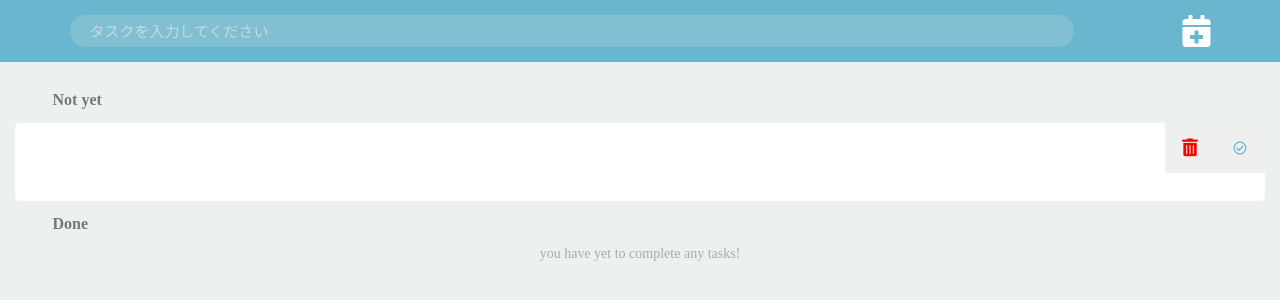
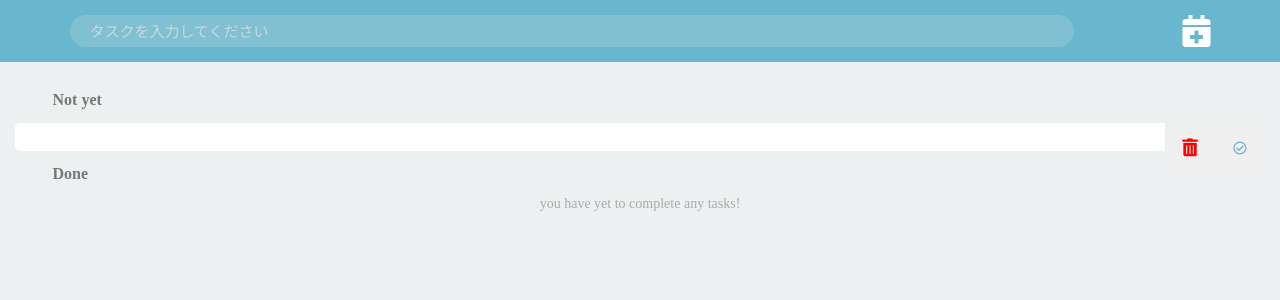
Before and after one commit to kuniyoshi1/todo, a plain HTML site: page index.html in a window 1280 px wide. Both pictures are taken after a click on the icon 1196 px from the left and 31 px from the top of the page. Drawn offline with Linux system fonts and the light colour scheme.

Commit message:
edit appjs

```diff
--- a/assets/css/style.css
+++ b/assets/css/style.css
@@ -55,7 +55,7 @@ header i:hover{
   position:relative;
   margin-bottom: 10px;
   padding: 14px 100px 14px 14px;
-  height: 50px;
+  height: auto;
 }
 
 
--- a/assets/js/app.js
+++ b/assets/js/app.js
@@ -58,7 +58,11 @@ function addTask(value){
 
   //データ(valueの中身)を配列に格納
   data.task.push(value);
+
   addTaskToDOM(value);
+
+  //入力フォームを空にする
+  document.getElementById('task').value = '';
 
   //ローカルストレージのアップデート
   dataObjectUpdated();
```
